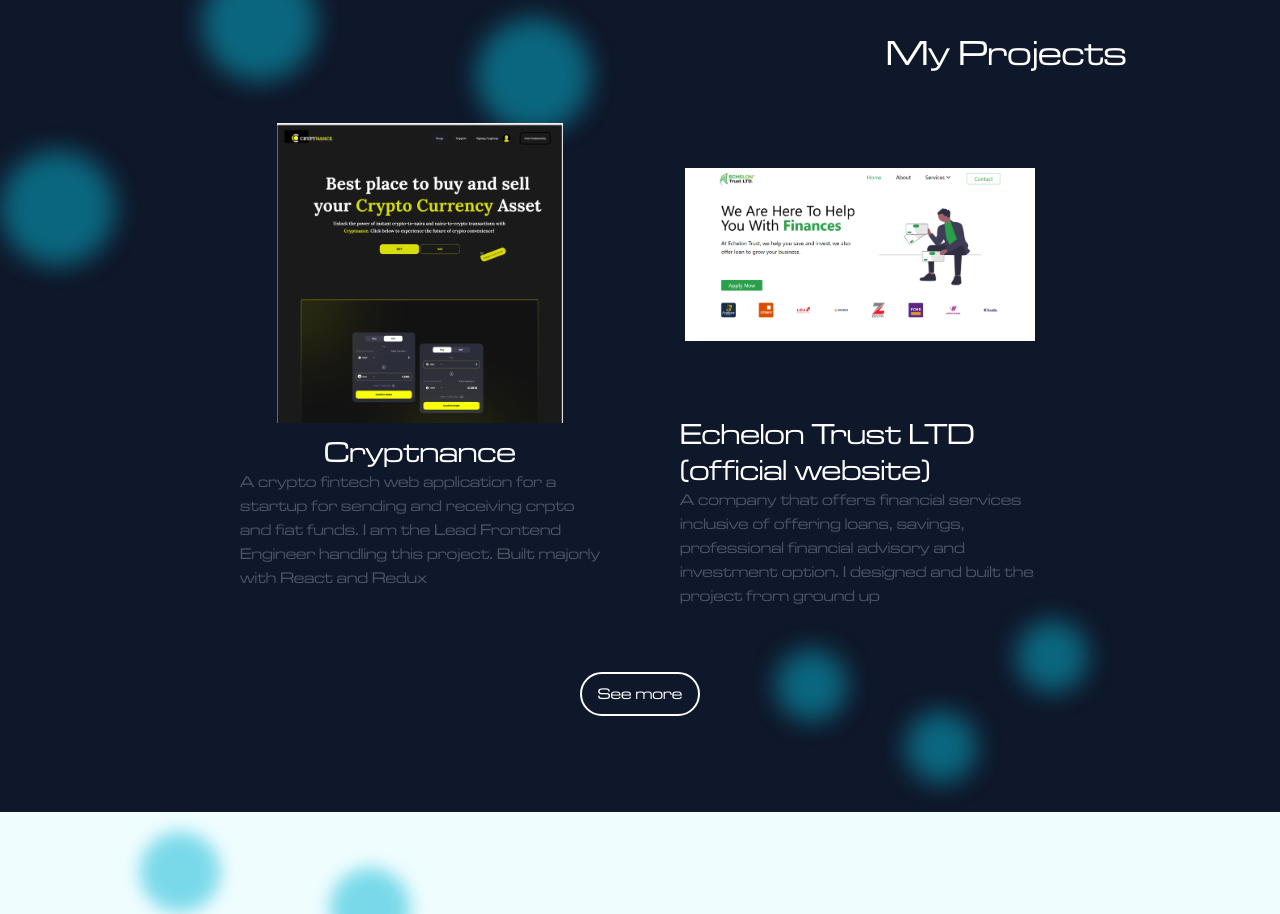
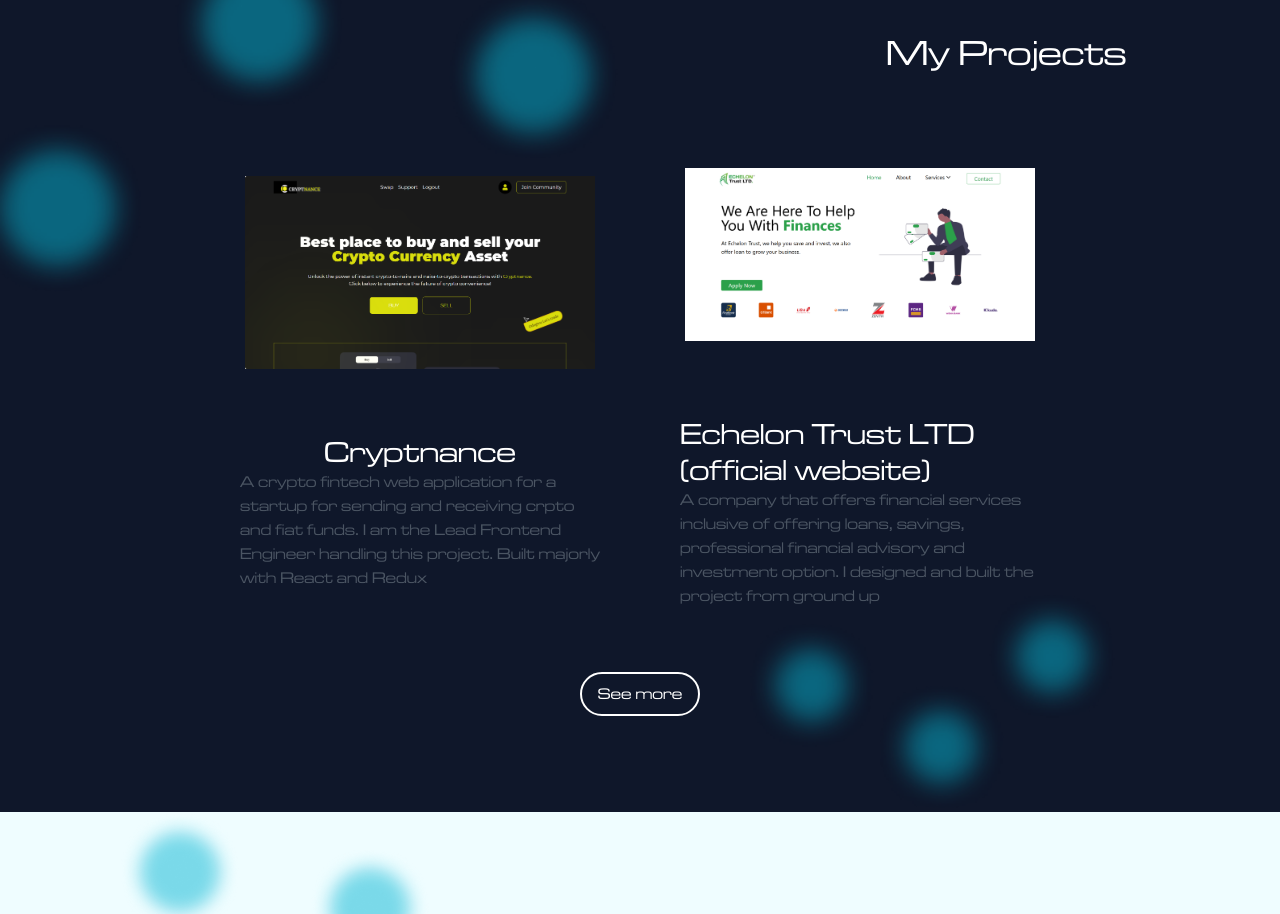
Before and after one commit to iampitrus/Portfolio, a Next.js app: page / in a window 1280 px wide. Shown: the part 1660-2574 px from the top of the page. Built offline with nearby package versions, Linux system fonts and the light colour scheme.

Commit message:
changed cryptnance image

```diff
--- a/data/data.js
+++ b/data/data.js
@@ -4,7 +4,7 @@
     url: {
       github: "#",
       live: "https://cryptnance.com.ng",
-      image: "/cryptnance.png",
+      image: "/cryptnance-img.png",
     },
     description:
       "A crypto fintech web application for a startup for sending and receiving crpto and fiat funds. I am the Lead Frontend Engineer handling this project. Built majorly with React and Redux ",
@@ -13,7 +13,7 @@
   {
     title: "Echelon Trust LTD (official website)",
     url: {
-      github: "",
+      github: "#",
       live: "https://echelontrust.com.ng/",
       image: "/echelon.png",
     },
```
Also changed, not shown: public/cryptnance-img.png (added), public/cryptnance.png (deleted).
